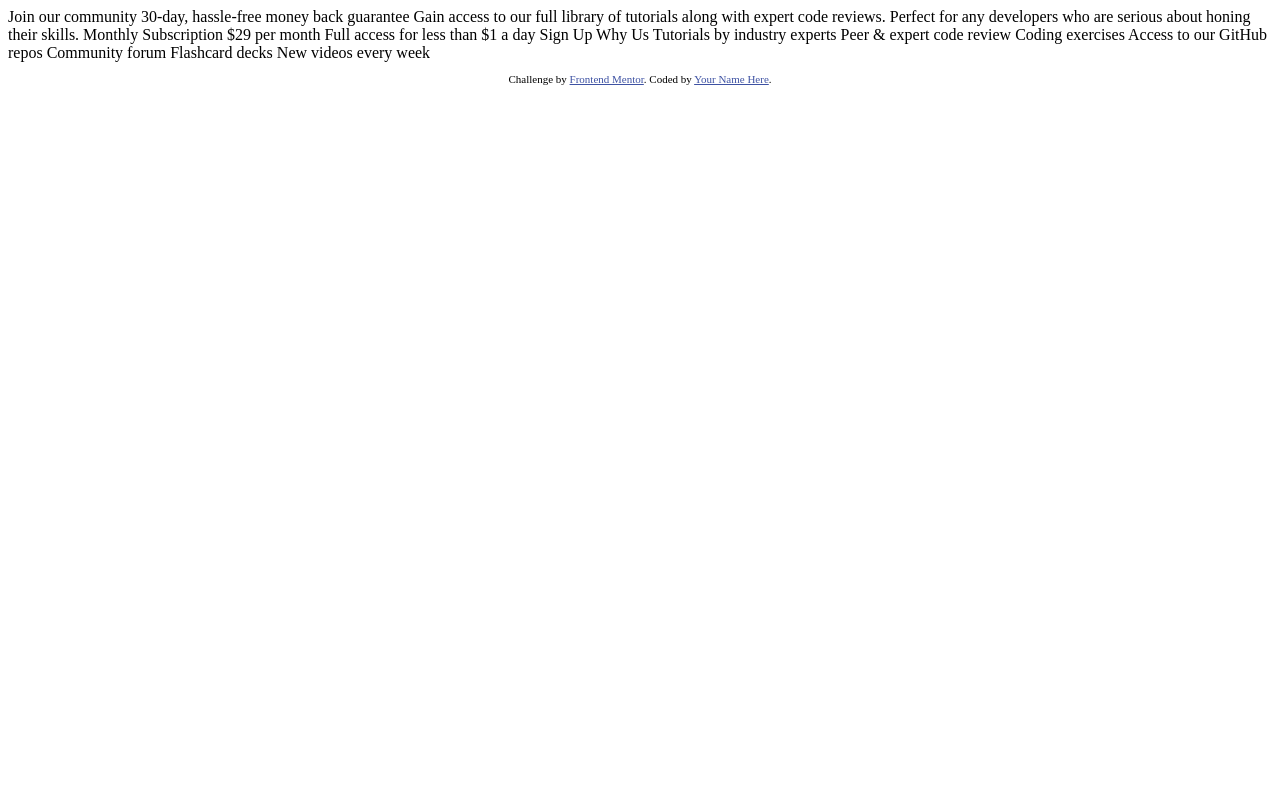
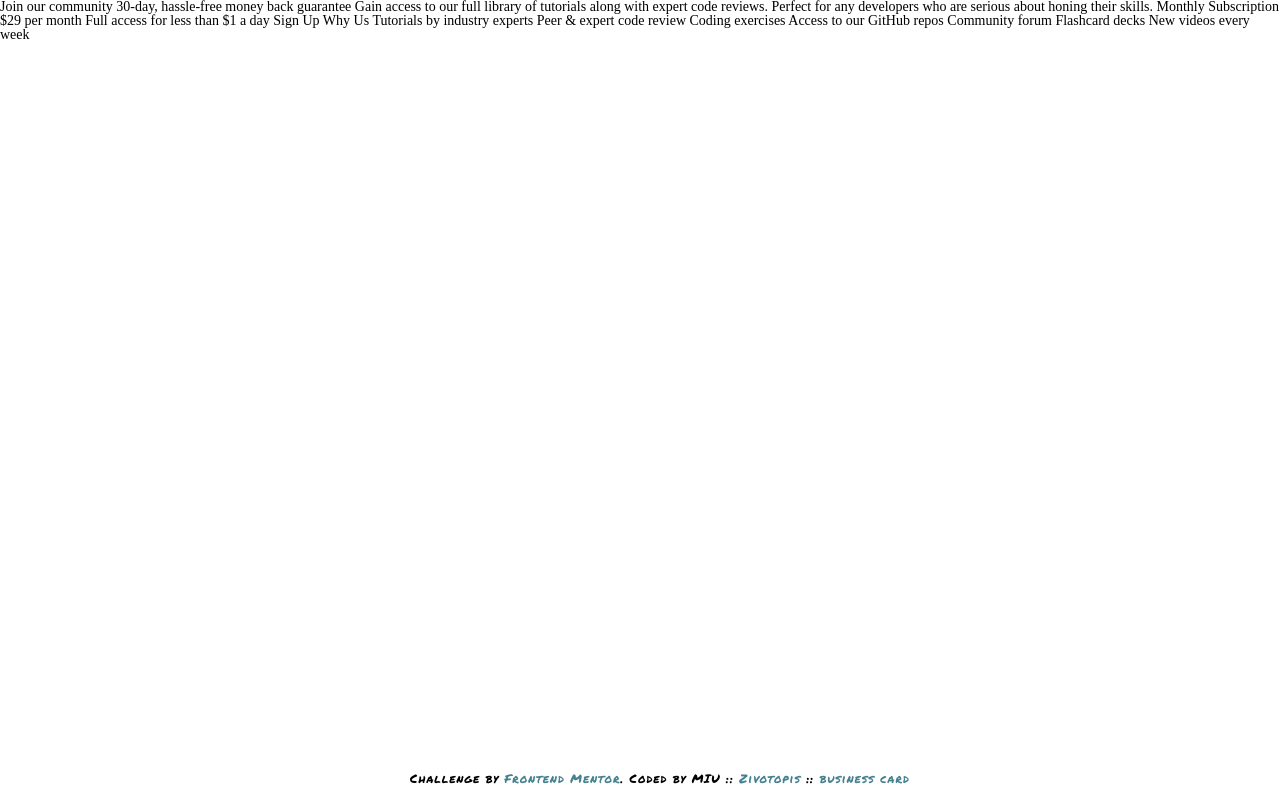
Before and after one commit to MIU-cz/fem-single-price-grid-component-master, a plain HTML site: page index.html in a window 1280 px wide. Drawn offline with Linux system fonts and the light colour scheme.

Commit message:
fix: yesterday fix

```diff
--- a/css/style.scss
+++ b/css/style.scss
@@ -0,0 +1,35 @@
+@import url("https://fonts.googleapis.com/css2?family=Karla:wght@400;700&display=swap");
+@import url(../resourse/normaliz-style-min.css);
+@import url(../resourse/fem-footer-style.css);
+
+// # Front-end Style Guide
+// ## Layout
+// The designs were created to the following widths:
+// - Mobile: 375px
+// - Desktop: 1440px
+
+// ## Colors
+// ### Primary
+$color-Cyan: hsl(179, 62%, 43%);
+$color-Bright-Yellow: hsl(71, 73%, 54%);
+
+// ### Neutral
+$color-Light-Gray: hsl(204, 43%, 93%);
+$color-Grayish-Blue: hsl(218, 22%, 67%);
+
+// ## Typography
+$ont-size-paragraf: 16px;
+
+// ### Font
+$font-family: "Karla";
+$fWeights400: 400;
+$fWeights700: 700;
+
+// ## my_Variables
+$conteiner-w: 640px;
+$conteiner-h: 475px;
+$item-w: 320px;
+$item-h: 260px;
+
+// ================== //
+// ### main styles
--- a/index.html
+++ b/index.html
@@ -1,20 +1,20 @@
 <!DOCTYPE html>
 <html lang="en">
+
 <head>
 	<meta charset="UTF-8">
-  <meta name="viewport" content="width=device-width, initial-scale=1.0"> <!-- displays site properly based on user's device -->
+	<meta name="viewport" content="width=device-width, initial-scale=1.0">
+	<!-- displays site properly based on user's device -->
+	<link rel="icon" type="image/png" sizes="32x32" href="./images/favicon-32x32.png">
+	<title>Frontend Mentor | Single Price Grid Component</title>
+	<!-- Feel free to remove these styles or customise in your own stylesheet 👍 -->
+	<link rel="stylesheet" href="css/style.css">
+</head>
 
-  <link rel="icon" type="image/png" sizes="32x32" href="./images/favicon-32x32.png">
+<body>
 
-  <title>Frontend Mentor | Single Price Grid Component</title>
 
-  <!-- Feel free to remove these styles or customise in your own stylesheet 👍 -->
-  <style>
-    .attribution { font-size: 11px; text-align: center; }
-    .attribution a { color: hsl(228, 45%, 44%); }
-  </style>
-</head>
-<body>
+
 	Join our community
 
 	30-day, hassle-free money back guarantee
@@ -40,11 +40,8 @@
 	Flashcard decks
 	New videos every week
 
-  <footer>
-    <p class="attribution">
-      Challenge by <a href="https://www.frontendmentor.io?ref=challenge" target="_blank">Frontend Mentor</a>.
-      Coded by <a href="#">Your Name Here</a>.
-    </p>
-  </footer>
+	<footer></footer>
+	<script src="resourse/fem-footer.js"></script>
 </body>
+
 </html>
```
Also changed, not shown: css/style.css (added), 1 other file. Lines whose indentation alone changed are shown as unchanged.
